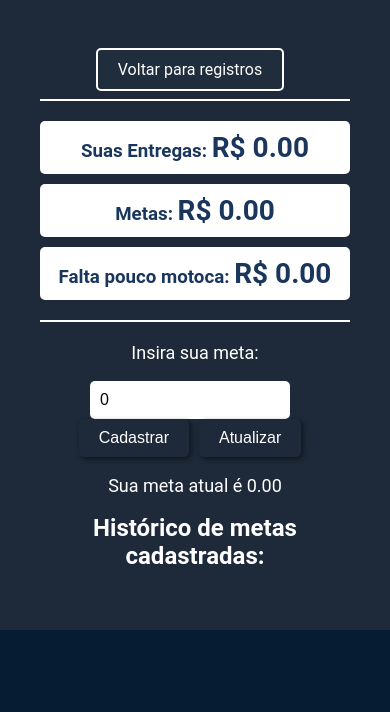
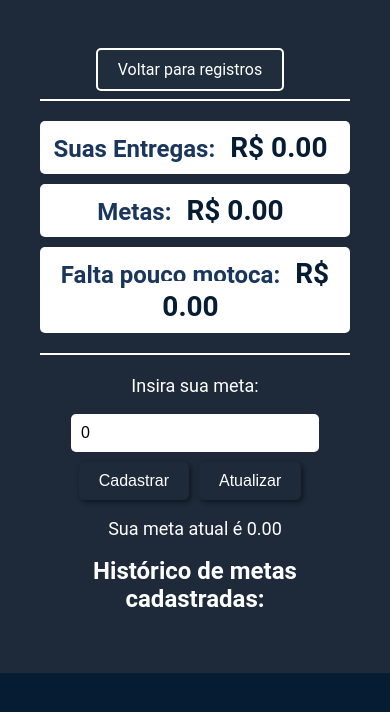
Before and after one commit to OWillMatheuz/meus-valores, a React (Create React App) app: page /metas in a window 390 px wide. Shown: the top 712 px of the page. Built offline with nearby package versions, Linux system fonts and the light colour scheme.

Commit message:
atualização nova

```diff
--- a/src/paginas/historico/Historico.css
+++ b/src/paginas/historico/Historico.css
@@ -113,14 +113,14 @@
 }
 
 .botao-azul-escuro {
-  background-color: white;
-  color: #1e2a31;
+  background-color: #1e2a31;
+  color: white;
   border: 1px solid #1e2a31;
 }
 
 .botao-azul-escuro:hover {
-  background-color: #1e2a31;
-  color: white;
+  background-color: white;
+  color: #1e2a31;
 }
 
 /*  botao voltar ao topo */
@@ -148,3 +148,42 @@
 .botao-voltar-ao-topo i {
   margin-right: 8px;
 }
+
+
+.form-group span {
+  display: inline-block;
+  border: 2px solid white;
+  border-radius: 5px;
+  padding: 10px;
+  font-size: 30px;
+}
+.form-group label {
+  color: white;
+}
+
+.form-group span {
+  display: inline-block;
+  border: 2px solid white;
+  border-radius: 5px;
+  padding: 10px;
+  font-size: 30px;
+  font-weight: bold;
+  color: white;
+}
+
+.form-group input {
+  background-color: #fff;
+  color: white;
+  border: 1px solid #ced4da;
+  border-radius: .25rem;
+  padding: .375rem .75rem;
+  font-size: 4rem !important;
+  line-height: 1.5;
+  transition: border-color .15s ease-in-out,box-shadow .15s ease-in-out;
+}
+
+.form-group input:focus {
+  outline: 0;
+  box-shadow: 0 0 0 .2rem white !important;
+  border-color: white !important;
+}
--- a/src/paginas/home/Home.css
+++ b/src/paginas/home/Home.css
@@ -41,6 +41,58 @@ button:hover {
 
 @media only screen and (max-width: 768px) {
   .container {
+    max-width: 90%;
+    margin: 0 auto;
     text-align: left;
   }
+
+  .destaque {
+    font-size: 1.5rem;
+    padding: 12px;
+    background-color: white;
+  color: #051c33;
+  padding: 5px;
+  border: 1px solid white;
+  border-radius: 5px;
+  margin: 10px 0;
+  width: 100%;
+  box-sizing: border-box;
+  }
+
+  button {
+    padding: 8px 16px;
+    font-size: 0.8rem;
+  }
+
+  .input-branco {
+    padding: 8px;
+    font-size: 0.8rem;
+  }
 }
+
+@media only screen and (max-width: 480px) {
+  .destaque {
+    font-size: 1.2rem;
+    padding: 8px;
+  }
+
+  button {
+    padding: 6px 12px;
+    font-size: 0.7rem;
+  }
+
+  .input-branco {
+    padding: 6px;
+    font-size: 0.7rem;
+  }
+}
+.input-branco {
+  background-color: white;
+  color: #051c33;
+  padding: 10px;
+  border: 1px solid white;
+  border-radius: 5px;
+  margin: 10px 0;
+  width: 100%;
+  box-sizing: border-box;
+}
--- a/src/paginas/metas/Metas.css
+++ b/src/paginas/metas/Metas.css
@@ -12,10 +12,10 @@
   border-radius: 5px;
   margin-bottom: 10px;
 }
+
 .metas-container > div:first-of-type {
   margin-top: 20px;
 }
-
 
 .metas-container .destaque {
   margin-bottom: 10px !important;
@@ -40,7 +40,10 @@
   margin-right: 10px;
   width: 200px;
   font-size: 16px;
+}
 
+.metas-container input[type="number"]::placeholder {
+  color: #ccc;
 }
 
 .metas-container button {
@@ -59,7 +62,6 @@
   list-style: none;
   text-align: left;
   padding: 0;
-
 }
 
 .metas-container li {
@@ -108,18 +110,14 @@ input[type="number"] {
   .metas-container {
     text-align: center;
   }
+  h3 {
+    font-size: 1.5rem;
+    margin-bottom: 0.5rem;
+  }
+
+  .metas-container input[type="number"] {
+    width: 80%;
+    margin-right: 0;
+    margin-bottom: 10px;
+  }
 }
-
-
-.btn-deletar {
-  background-color: #1f2d3d !important;
-  color: #ffffff !important;
-  border: none;
-  padding: 10px 15px;
-  border-radius: 5px;
-}
-
-.btn-deletar:hover {
-  background-color: #ffffff;
-  color: #1a237e;
-}
--- a/src/paginas/principal/PaginaPrincipal.tsx
+++ b/src/paginas/principal/PaginaPrincipal.tsx
@@ -50,7 +50,7 @@ function PaginaPrincipal() {
             <div className="col-md-6">
               <Link to="/km" className="botao">
                 <img
-                  src="https://tinypic.host/images/2023/04/22/icons8-objetivo-100.png"
+                  src="https://tinypic.host/images/2023/04/25/icons8-velocimetro-64.png"
                   alt="Icone 4"
                   className="icone"
                 />
```
